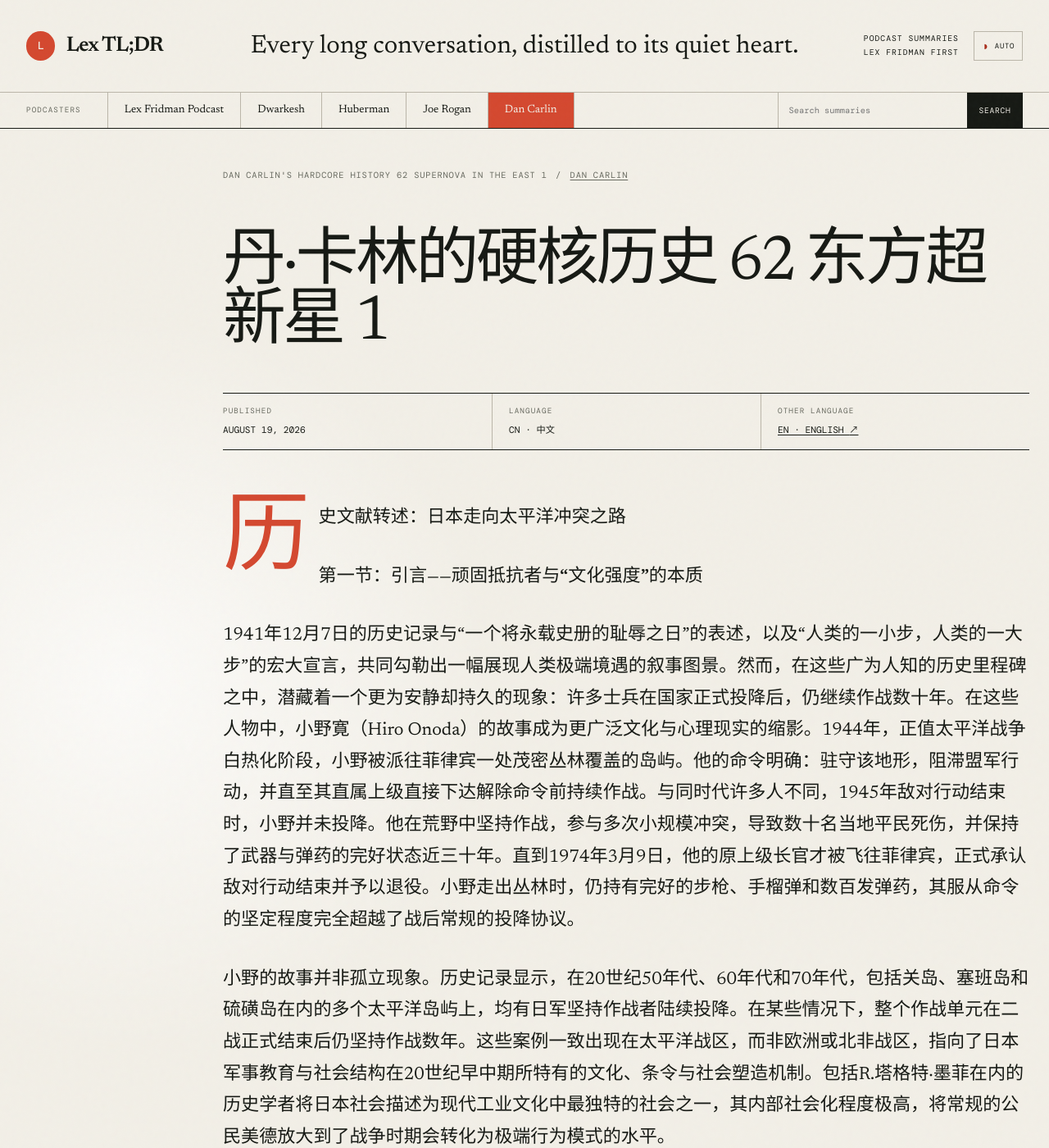
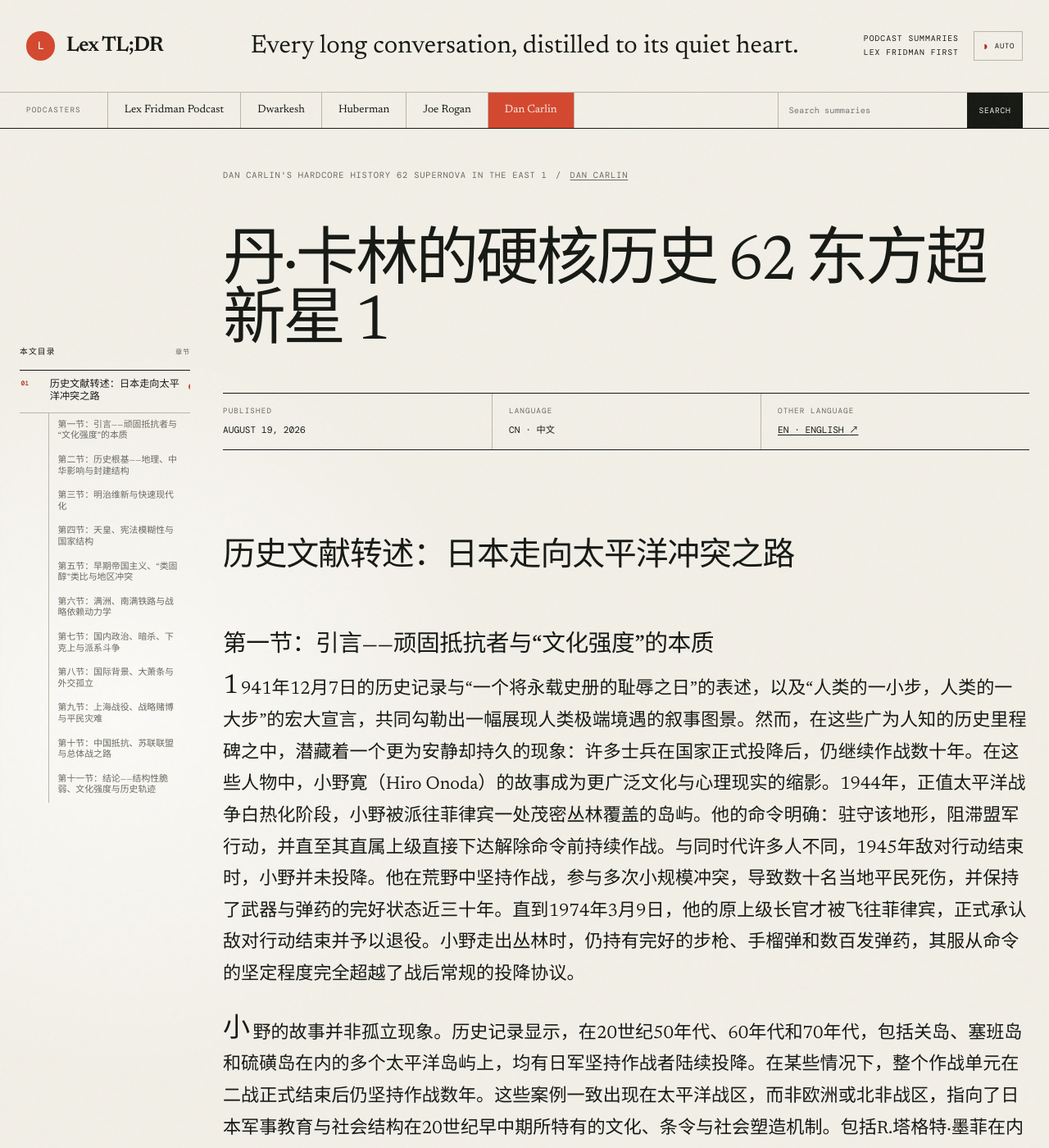
Before and after one commit to allenlsy/lex-summary, a Jekyll site: the page built from _posts/2026-08-19-dan-carlin-s-hardcore-history-62-supernova-in-the-east-1-cn.md, in a window 1280 px wide and 1400 px high. Shown: the whole window at 82% size. Built offline with Jekyll 4.4.1, drawn with Linux system fonts in a browser that asks for light colours; comment, search, counter and statistics services are not loaded.

Commit message:
Enlarge paragraph lead-in to 1.5x black; add Dan Carlin post; paginate 45 episodes

```diff
--- a/_posts/2026-08-19-dan-carlin-s-hardcore-history-62-supernova-in-the-east-1-cn.md
+++ b/_posts/2026-08-19-dan-carlin-s-hardcore-history-62-supernova-in-the-east-1-cn.md
@@ -11,9 +11,9 @@
 permalink: "/articles/dan-carlin-s-hardcore-history-62-supernova-in-the-east-1/cn/"
 ---
 
-**历史文献转述：日本走向太平洋冲突之路**
+## 历史文献转述：日本走向太平洋冲突之路
 
-**第一节：引言——顽固抵抗者与“文化强度”的本质**
+### 第一节：引言——顽固抵抗者与“文化强度”的本质
 
 1941年12月7日的历史记录与“一个将永载史册的耻辱之日”的表述，以及“人类的一小步，人类的一大步”的宏大宣言，共同勾勒出一幅展现人类极端境遇的叙事图景。然而，在这些广为人知的历史里程碑之中，潜藏着一个更为安静却持久的现象：许多士兵在国家正式投降后，仍继续作战数十年。在这些人物中，小野寛（Hiro Onoda）的故事成为更广泛文化与心理现实的缩影。1944年，正值太平洋战争白热化阶段，小野被派往菲律宾一处茂密丛林覆盖的岛屿。他的命令明确：驻守该地形，阻滞盟军行动，并直至其直属上级直接下达解除命令前持续作战。与同时代许多人不同，1945年敌对行动结束时，小野并未投降。他在荒野中坚持作战，参与多次小规模冲突，导致数十名当地平民死伤，并保持了武器与弹药的完好状态近三十年。直到1974年3月9日，他的原上级长官才被飞往菲律宾，正式承认敌对行动结束并予以退役。小野走出丛林时，仍持有完好的步枪、手榴弹和数百发弹药，其服从命令的坚定程度完全超越了战后常规的投降协议。
 
@@ -23,7 +23,7 @@
 
 小野战后的反思（汇编于《绝不投降：我的三十年战争》一书）为此种塑造机制提供了明确洞见。小野指出，在日军体制中，被俘并非生存机制，而是深刻的耻辱。根据东条英机的指示，士兵被明确告知：耻辱比死亡更甚，战俘要么自杀，要么回国后面临社会性抹杀。小野的母亲交给他一把家传短刀，指示他若被俘便使用它。这种深植于20世纪中期日本家庭的期望水平，与其他主要参战国的做法形成了鲜明对比。现代历史研究挑战了“坚持作战者单纯因不知战争结束”的观点。小野等人主动拒绝搜救队伍留下的报纸剪报，斥之为美国情报机构伪造的操纵宣传。小野的内部逻辑是：若日本真正投降，平民生活理应恢复正常；而继续流通的、详细描述国内生活（如皇太子大婚）的报纸，反而强化了他的信念：战争仍在继续。“一亿玉碎”等口号并非单纯的宣传，而是被内化的坚定承诺。士兵们誓言抵抗直至最后一人战死，平民亦准备必要时手持竹棒作战。这种通过战时媒体放大的灌输，创造了一个将投降视为文化与道德上不可能发生的民众与军队。
 
-**第二节：历史根基——地理、中华影响与封建结构**
+### 第二节：历史根基——地理、中华影响与封建结构
 
 日本作为岛国的地理孤立性，历史上使其免受大陆入侵，从而得以保持独特的文化轨迹。与追求海外贸易与殖民扩张的英伦群岛不同，日本历史上对外接触实行管制，优先保障内部凝聚力。对日本发展产生最深远长期文化影响的是中国——东亚历史上的强国。中国在文字、哲学、治理与宗教方面的创新被日本社会采纳并改造，常常将外来概念转化为独特的日本本土制度。例如，天皇制便源于中国的行政模式，但演变为一种独特的日本精神与政治建构。
 
@@ -35,7 +35,7 @@
 
 这一历史轨迹也催生了仪式性自杀，即“切腹”（腹切），最初仅用于面临不体面处决的武士。随着时间的推移，这一习俗渗透到更广泛的军事与平民文化中，反映了社会愿意将荣誉与忠诚置于生物性生存之上的倾向。这一传统的心理重负与密集的社会塑造相结合，奠定了后世定义日本二十世纪军事行为的行为基线。
 
-**第三节：明治维新与快速现代化**
+### 第三节：明治维新与快速现代化
 
 德川政权无法抵抗西方技术与军事优势的困境，在1850年代达到顶点，当时马修·佩里准将的美国舰队迫使日本开放港口。这一被西方列强称为日本“锁国”终结的事件，标志着国家主导的快速现代化开端。随后的明治维新代表了日本社会、经济与军事结构的刻意、速成式转型。历史学者常将明治寡头与乔治·华盛顿或土耳其青年党人等变革性人物相提并论，肯定其在压缩时间内执行前所未有的制度变革的能力。
 
@@ -45,7 +45,7 @@
 
 这种快速现代化虽成功将日本确立为地区强国，但也嵌入了结构性脆弱。宪法体系造成权力界限模糊，军队脱离文官控制独立运作。天皇的角色理论上绝对，但受文化礼仪与机构惰性的实际约束。这种模糊性后来使军方派系能够在最少政府监督下行动，创造出下级军官可通过单方面行动启动外交政策的政治环境。
 
-**第四节：天皇、宪法模糊性与国家结构**
+### 第四节：天皇、宪法模糊性与国家结构
 
 明治时代建立的日本宪政框架在实质权力归属上产生了持续的混淆。尽管天皇理论上是最高统帅，但历史分析表明，实际治理分散于政治领袖、军事指挥官、议会机构及顾问委员会之间。制度的复杂性在明治天皇继位后尤其凸显，其身心局限使其无法有效执政。这一权力真空使各派系竞相争夺影响力，加速了内部政治分裂。
 
@@ -53,7 +53,7 @@
 
 这种结构性模糊使下级军官能够发起政策，而高层领导随后予以追认或默许。“下克上”（gekokujo）概念作为文化正当性应运而生，当动机被视为爱国义务时，可为抗命行为辩护。下级军官利用这一框架为单方面行动辩护，包括暗杀与独立军事行动，而高层领导则与之保持距离以撇清直接责任。公众往往对这些行动者表示同情，视其为爱国者而非罪犯，从而创造出极端行为面临极小后果的政治环境。
 
-**第五节：早期帝国主义、“类固醇”类比与地区冲突**
+### 第五节：早期帝国主义、“类固醇”类比与地区冲突
 
 日本的快速现代化与西方殖民扩张的高峰期相吻合。观察欧美帝国实践后，日本领导层得出结论：建立帝国是国家生存的必要条件。夺取台湾与朝鲜标志着进入殖民实践的初期步骤，历史学者用“类固醇使用”类比来阐明最初的领土收益如何制造出累积性依赖。获取领土需要军事投入、经济基础设施与行政管控，从而形成财务与战略承诺，这些承诺越来越难以放弃。
 
@@ -61,7 +61,7 @@
 
 日俄战争（1904–1905）进一步巩固了日本作为非西方大国的地位。日军在海战取得决定性胜利，击沉俄国舰队；地面战役尽管伤亡惨重，却确立了领土控制。战争证明了日本的军事实力，但也揭示了帝国竞争成本的不断攀升。由西奥多·罗斯福调停的《朴茨茅斯和约》所获领土收益与所付牺牲极不相称，加剧了国内愤慨并强化了西方双重标准的认知。日本的胜利激发了亚洲各地的反殖民运动，催生了大亚洲主义意识形态框架，构想由日本领导解放亚洲领土摆脱西方统治。然而，日本政策日益反映西方帝国实践，融入领土征服、经济掠夺与种族优越论叙事。
 
-**第六节：满洲、南满铁路与战略依赖动力学**
+### 第六节：满洲、南满铁路与战略依赖动力学
 
 日俄战争后，满洲成为关键战略与经济区域。南满铁路及相关采矿特许权确立了日本在该地区的初步立足点。随着时间推移，企业投资、军事基础设施与行政管控形成了历史学者用“战略依赖的‘成瘾’机制”描述的依赖关系。南满铁路系统产生收入，需要军事保护，并证明日本扩大存在的合理性，形成越来越难以逆转的正反馈循环。
 
@@ -69,7 +69,7 @@
 
 1920与1930年代的地缘政治环境使国际关系复杂化。一战后成立的国际联盟倡导集体安全与外交冲突解决，却在应对日本行动时证明无效。美国提出的史汀生主义拒绝承认通过侵略获取的领土，进一步使日本在外交上陷入孤立。日本退出国际联盟标志着向单边行动的果断转变，与更广泛的国际孤立与重整军备趋势相一致。
 
-**第七节：国内政治、暗杀、下克上与派系斗争**
+### 第七节：国内政治、暗杀、下克上与派系斗争
 
 1920与1930年代见证了日本国内政治暴力的升级。包括皇道派以及黑龙会、樱会等组织在内的极端民族主义派系，策划了针对政治与企业领袖的暗杀。这些行为通过“下克上”原则得到正当化，将暴力框定为国家义务而非犯罪抗命。公众往往同情暗杀者，视其为抵御腐败政治与企业精英的传统价值捍卫者。
 
@@ -77,13 +77,13 @@
 
 1936年2月26日事件是一个转折点。皇道派军官试图发动政变，占领政府大楼并暗杀官员。天皇直接干预，命令近卫军镇压叛乱，摧毁了该运动。涉案高层军官遭清洗，激进派系被边缘化。然而，镇压无意中加强了保守军方的控制，幸存军官与扩张主义目标结盟，并获得了影响政府政策的权力。
 
-**第八节：国际背景、大萧条与外交孤立**
+### 第八节：国际背景、大萧条与外交孤立
 
 全球经济大萧条加剧了日本的战略脆弱性。包括国际联盟及各类裁军条约在内的国际外交框架，未能解决日本关切或提供安全保障。英日同盟曾是外交资产，却在防止西方双重标准方面证明不足。日本的孤立主义修辞日益强烈，将国际机构框定为维持西方统治的工具。
 
 日本通过《反共产国际协定》与纳粹德国及法西斯意大利结盟，进一步与极权政权对齐，巩固了国际谴责。该协定反共产主义取向与日本军方优先事项产生共鸣，同时疏远了西方列强。日本在满洲与朝鲜的领土扩张与苏联领土形成直接边界，加剧了安全焦虑，强化了维持北方前线控制的战略必要性。
 
-**第九节：上海战役、战略赌博与平民灾难**
+### 第九节：上海战役、战略赌博与平民灾难
 
 1937年7月的卢沟桥事变（七七事变）升级为全面冲突，标志着第二次中日战争的开端。蒋介石领导下的中国领导层选择在上海集中兵力，刻意将冲突扩大至国际商业枢纽。该战略旨在吸引外国干预，获取财政与军事援助，并向全球观察者展示中国抵抗能力。这一决定将局部冲突转化为大规模城市战役，吸引国际媒体关注与外籍侨民。
 
@@ -91,13 +91,13 @@
 
 意外轰炸事件，包括大世界游乐场与火车站爆炸，造成大量平民伤亡，包括外国侨民。这些事件被国际记者记录下来，引发全球对中国人民苦难的深切同情，同时加剧了反日情绪。媒体聚焦平民悲剧，包括孤儿照片与被摧毁的城市景观，形成政治化冲突的正反馈循环，影响西方公众舆论与外交回应。
 
-**第十节：中国抵抗、苏联联盟与总体战之路**
+### 第十节：中国抵抗、苏联联盟与总体战之路
 
 这一时期的中国抵抗以战略碎片化、内部内战及对外军顾问依赖为特征。蒋介石优先考虑内部整合而非立即对日对抗，与共产党力量展开长期战役。苏联与德国的军事援助，包括精锐师团、先进武器与战术顾问，使中国军队能够实施重大城市防御。然而，结构性弱点、后勤限制与指挥低效限制了长期成效。
 
 1936年西安事变促成中国民族主义与共产主义力量的政治结盟，形成对抗日本侵略的临时统一战线。该联盟虽在战略上必要，却掩盖了更深的意识形态分歧与后勤挑战。日军认识到中国的领土纵深与人口规模，从速胜转为长期占领，导致持续不断的“事件”、游击战与平民伤亡。这场非正式宣战的冲突拖累了日本资源，加剧了国际谴责，并固化了走向全面太平洋冲突的路径。
 
-**第十一节：结论——结构性脆弱、文化强度与历史轨迹**
+### 第十一节：结论——结构性脆弱、文化强度与历史轨迹
 
 日本军事扩张与社会塑造的历史轨迹揭示了一种复杂的文化强度、结构模糊性与战略误判的互动。明治维新的快速现代化虽成功将日本确立为地区强国，却嵌入了宪法脆弱性，使军方派系得以脱离文官控制独立运作。历史武士伦理、国家神道意识形态与大亚洲主义修辞的融合，创造出将常规公民美德放大至极端水平的社会框架，产生了外部观察者常归类为狂热主义的行为模式。
 
--- a/assets/css/style.css
+++ b/assets/css/style.css
@@ -161,7 +161,7 @@
 .post-meta .post-original-link span { color: inherit; font-size: inherit; }
 .post-body { display: block; max-width: 64rem; margin-inline: 0 auto; }
 .post-content { font-size: clamp(1.15rem, 2vw, 1.38rem); line-height: 1.75; }
-.post-content > p:first-child::first-letter { float: left; margin: .11em .1em 0 0; color: var(--accent); font-size: 4.8em; line-height: .7; }
+.post-content > p::first-letter { float: left; margin: .11em .1em 0 0; font-size: 1.5em; line-height: .7; }
 .post-content h2 { margin: 2.8em 0 .65em; font-size: 1.8em; font-weight: 500; letter-spacing: -.025em; line-height: 1.05; }
 .post-content h3 { margin: 2.4em 0 .65em; font-size: 1.3em; font-weight: 500; letter-spacing: -.015em; line-height: 1.15; }
 .post-content h2, .post-content h3 { scroll-margin-top: 2rem; }
```
Also changed, not shown: _posts/2026-08-19-dan-carlin-s-hardcore-history-62-supernova-in-the-east-1-en.md (+12 -12 lines), 1 other file.
